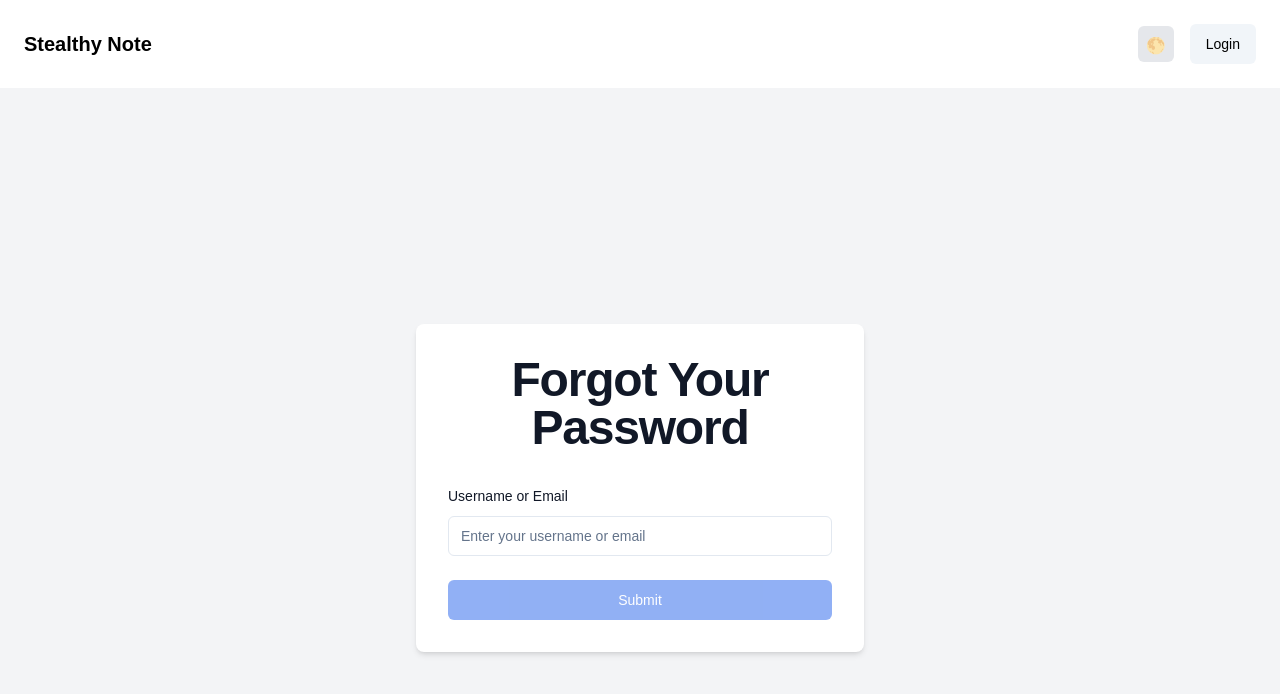
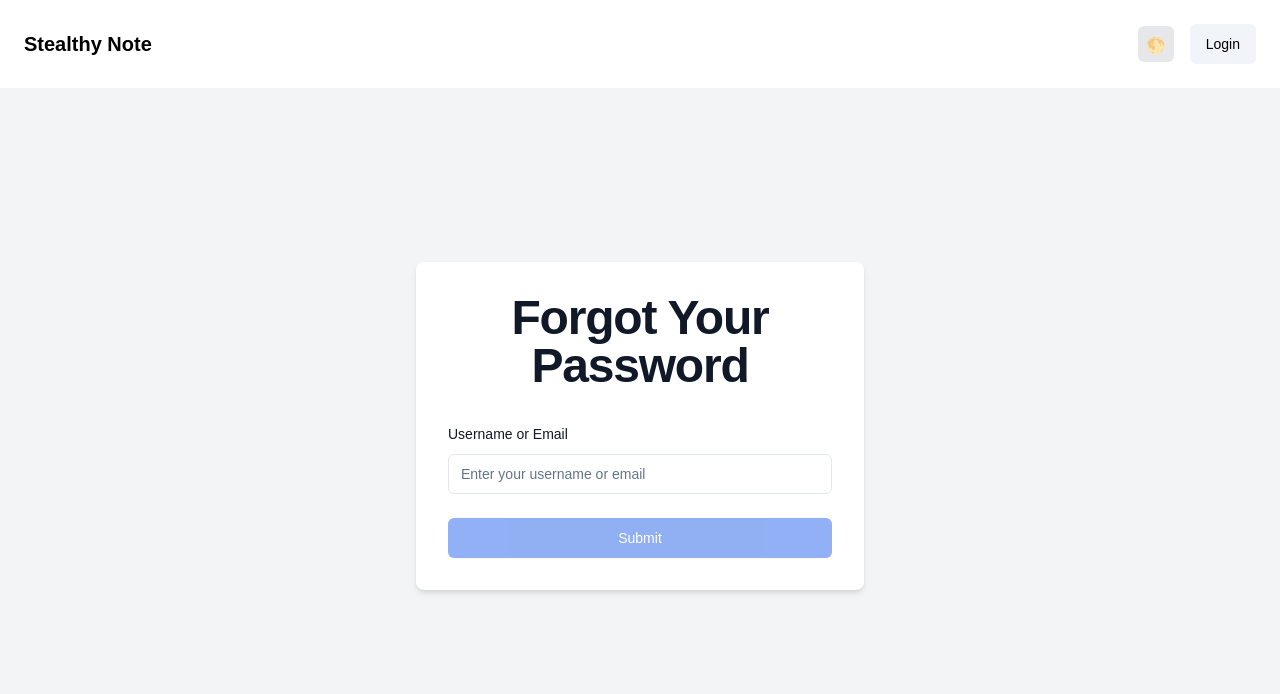
Before and after one commit to amank736836/Stealthy-Note, a Next.js app: page /forgot-password in a window 1280 px wide. Shown: the top 694 px of the page. Built offline with nearby package versions, Linux system fonts and the light colour scheme; no server answers.

Commit message:
Adjust height of Forgot Password component for better visual alignment

```diff
--- a/src/app/(auth)/forgot-password/page.tsx
+++ b/src/app/(auth)/forgot-password/page.tsx
@@ -97,7 +97,7 @@ function ForgotPassword({
   };
 
   return (
-    <div className="flex justify-center items-center min-h-screen bg-gray-100 dark:bg-gray-900">
+    <div className="flex justify-center items-center h-[calc(100vh-125px)] bg-gray-100 dark:bg-gray-900">
       <div className="w-full max-w-md p-8 space-y-8 bg-white dark:bg-gray-800 rounded-lg shadow-md">
         <div className="text-center">
           <h1 className="text-4xl font-extrabold tracking-tight lg:text-5xl mb-6 text-gray-900 dark:text-white">
```
